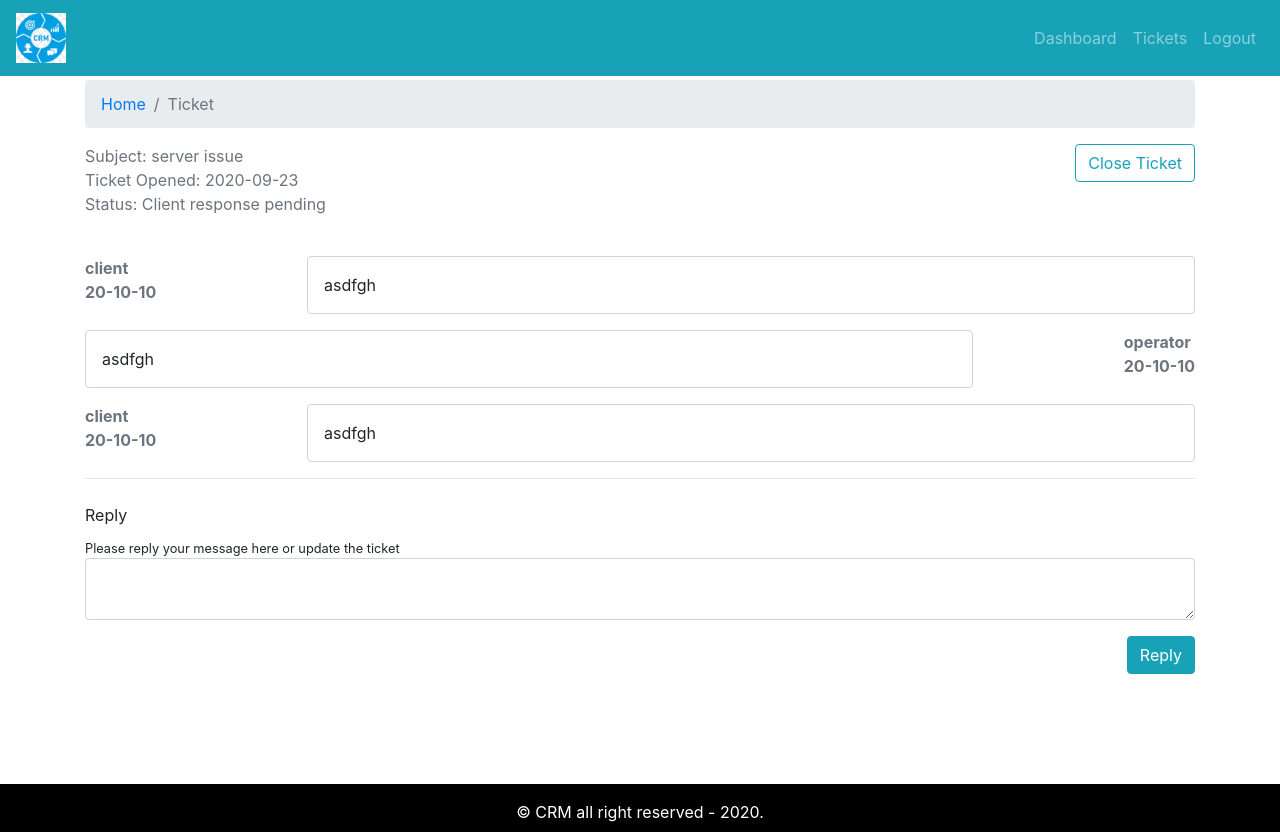
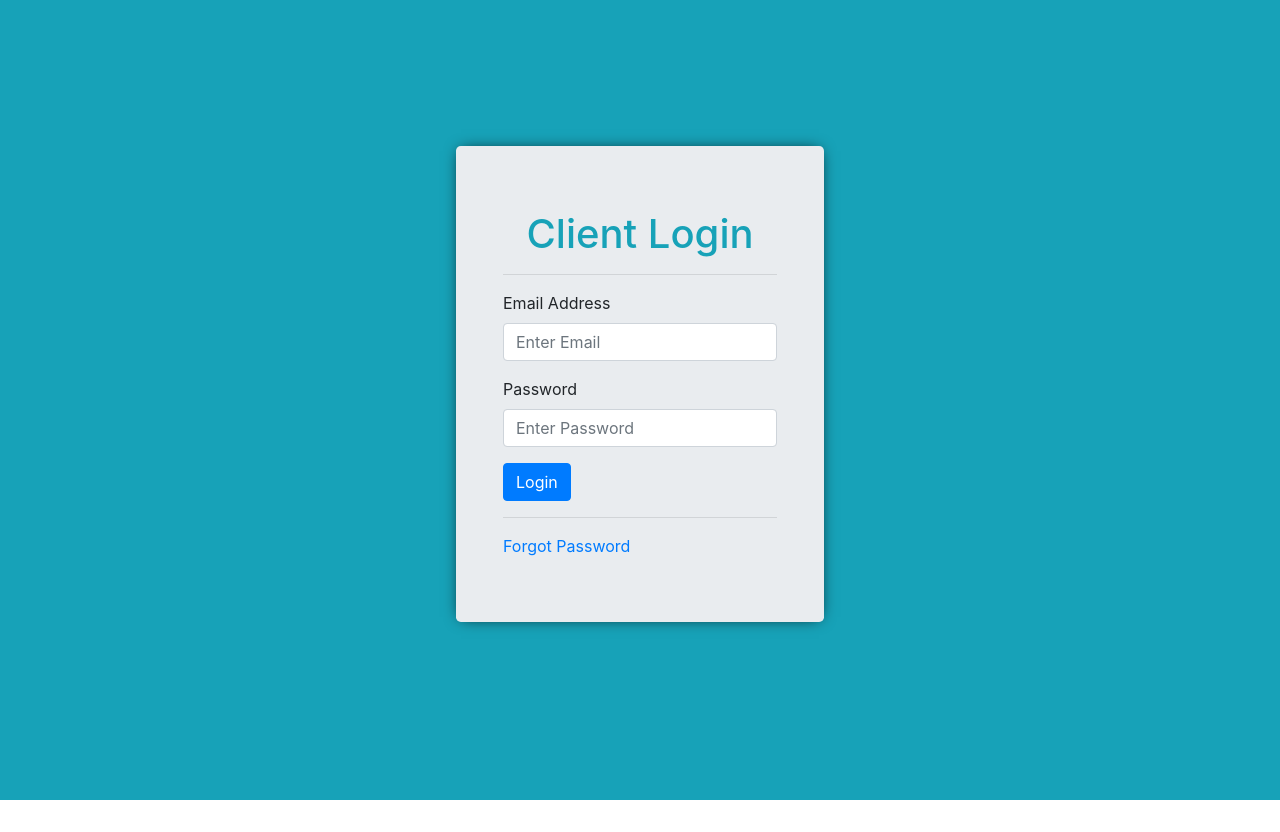
Before and after one commit to snehit-droid/crm-frontend, a React (Create React App) app: page / in a window 1280 px wide. After the commit the page ends 800 px from the top, so only its background shows below. Built offline with nearby package versions, Linux system fonts and the light colour scheme.

Commit message:
App setup frontend

```diff
--- a/package.json
+++ b/package.json
@@ -11,6 +11,8 @@
     "react": "^17.0.1",
     "react-bootstrap": "^1.4.0",
     "react-dom": "^17.0.1",
+    "react-router-bootstrap": "^0.25.0",
+    "react-router-dom": "^5.2.0",
     "react-scripts": "4.0.1",
     "web-vitals": "^0.2.4"
   },
--- a/src/App.js
+++ b/src/App.js
@@ -1,23 +1,41 @@
 import React from 'react';
 import './App.css';
-
-// import { Entry } from './pages/entry/Entry.page'
-import { DefaultLayout } from './layout/DefaultLayout'
-// import { Dashboard } from './pages/dashboard/Dashboard.page'
-// import { AddTicket } from './pages/new-ticket/AddTicket.page'
-// import { TicketLists } from './pages/ticket-list/TicketLists.page'
+import {
+  BrowserRouter as Router,
+  Switch,
+  Route
+} from 'react-router-dom';
+import { Entry } from './pages/entry/Entry.page'
+import { Dashboard } from './pages/dashboard/Dashboard.page'
+import { AddTicket } from './pages/new-ticket/AddTicket.page'
+import { TicketLists } from './pages/ticket-list/TicketLists.page'
 import { Ticket } from './pages/ticket/Ticket.page'
+import { PrivateRoute } from './components/private-route/PrivateRoute.comp'
 
 function App() {
   return (
     <div className="App">
-      {/* <Entry /> */}
-      <DefaultLayout>
-        {/* <Dashboard /> */}
-        {/* <AddTicket /> */}
-        {/* <TicketLists /> */}
-        <Ticket />
-      </DefaultLayout>
+      <Router>
+        <Switch>
+          <Route exact path="/">
+            <Entry />
+          </Route>
+
+            <PrivateRoute path="/dashboard">
+              <Dashboard />
+            </PrivateRoute>
+            <PrivateRoute path="/add-ticket">
+              <AddTicket />
+            </PrivateRoute>
+            <PrivateRoute path="/tickets">
+              <TicketLists />
+            </PrivateRoute>
+            <PrivateRoute path="/ticket/:tId">
+              <Ticket />
+            </PrivateRoute>
+
+        </Switch>
+      </Router>
       {/* in the above case the sample text is stored in {props.children} of default layout */}
     </div>
   );
--- /dev/null
+++ b/src/components/private-route/PrivateRoute.comp.js
@@ -0,0 +1,16 @@
+import React from 'react'
+import {Route, Redirect} from 'react-router-dom'
+import { DefaultLayout } from "../../layout/DefaultLayout"
+
+const isAuth = true;
+export const PrivateRoute = ({children, ...rest}) => {
+    return (
+        <Route
+            {...rest}
+            render={() =>
+                isAuth ?
+                <DefaultLayout>{children}</DefaultLayout> : <Redirect to="/" />
+            }
+        />
+    )
+}
--- a/src/components/ticket-table/TicketTable.comp.js
+++ b/src/components/ticket-table/TicketTable.comp.js
@@ -1,5 +1,6 @@
 import React from 'react'
 import { Table } from 'react-bootstrap'
+import {Link} from 'react-router-dom'
 
 export const TicketTable = ({ tickets }) => {
     return(
@@ -16,7 +17,9 @@
                 {tickets.length ? tickets.map((row, index) =>
                 <tr key={index}>
                     <td>{row.id}</td>
-                    <td>{row.subject}</td>
+                    <td>
+                        <Link to={`/ticket/${row.id}`}>{row.subject}</Link>
+                    </td>
                     <td>{row.status}</td>
                     <td>{row.addedAt}</td>
                 </tr>
--- a/src/layout/partials/Header.comp.js
+++ b/src/layout/partials/Header.comp.js
@@ -1,8 +1,16 @@
 import React from 'react'
 import { Navbar, Nav } from 'react-bootstrap'
 import logo from '../../assets/img/logo.png'
+import { useHistory } from "react-router-dom"
+import {LinkContainer} from 'react-router-bootstrap'
 
 export const Header = () => {
+    const history = useHistory();
+
+    const logMeOut = () => {
+        history.push("/");
+    };
+
     return(
         <Navbar collapseOnSelect bg="info" variant="dark" expand="md">
             <Navbar.Brand>
@@ -11,9 +19,14 @@
             <Navbar.Toggle aria-controls="basic-navbar-nav" />
             <Navbar.Collapse id="basic-navbar-nav">
                 <Nav className="ml-auto">
-                    <Nav.Link href="/dashboard">Dashboard</Nav.Link>
-                    <Nav.Link href="/dashboard">Tickets</Nav.Link>
-                    <Nav.Link href="/dashboard">Logout</Nav.Link>
+                    <LinkContainer to="/dashboard">
+                        <Nav.Link>Dashboard</Nav.Link>
+                    </LinkContainer>
+                    <LinkContainer to="/tickets">
+                        <Nav.Link>Tickets</Nav.Link>
+                    </LinkContainer>
+
+                    <Nav.Link onClick={logMeOut}>Logout</Nav.Link>
                 </Nav>
             </Navbar.Collapse>
         </Navbar>
--- a/src/pages/dashboard/Dashboard.page.js
+++ b/src/pages/dashboard/Dashboard.page.js
@@ -3,7 +3,7 @@
 import { TicketTable } from '../../components/ticket-table/TicketTable.comp'
 import tickets from '../../assets/data/dummy-tickets.json'
 import { PageBreadcrumb } from '../../components/breadcrumb/Breadcrumb.comp'
-
+import {Link} from 'react-router-dom';
 
 export const Dashboard = () => {
     return(
@@ -15,10 +15,13 @@
             </Row>
             <Row>
                 <Col className="text-center mt-5 mb-2">
-                    <Button
-                        variant="info"
-                        style={{'fontSize':'2rem', 'padding':'10px 30px'}}>
-                            Add New Ticket</Button>
+                    <Link to="/add-ticket">
+                        <Button
+                            variant="info"
+                            style={{'fontSize':'2rem', 'padding':'10px 30px'}}>
+                            Add New Ticket
+                        </Button>
+                    </Link>
                 </Col>
             </Row>
             <Row>
--- a/src/pages/new-ticket/AddTicket.page.js
+++ b/src/pages/new-ticket/AddTicket.page.js
@@ -1,4 +1,4 @@
-import React, { useState, useEffect } from 'react'
+import React, { useState } from 'react'
 import { Container, Row, Col } from 'react-bootstrap'
 import { PageBreadcrumb } from '../../components/breadcrumb/Breadcrumb.comp'
 import { AddTicketForm } from '../../components/add-ticket-form/AddTicketForm.comp'
--- a/src/pages/ticket-list/TicketLists.page.js
+++ b/src/pages/ticket-list/TicketLists.page.js
@@ -4,6 +4,7 @@
 import { SearchForm } from '../../components/search-form/SearchForm.comp'
 import { TicketTable } from '../../components/ticket-table/TicketTable.comp'
 import tickets from '../../assets/data/dummy-tickets.json'
+import {Link} from 'react-router-dom';
 
 export const TicketLists = () => {
     const [str, setStr] = useState('');
@@ -29,7 +30,9 @@
             </Row>
             <Row className="mt-4">
                 <Col>
-                    <Button variant="info">Add New Ticket</Button>
+                    <Link to="/add-ticket">
+                        <Button variant="info">Add New Ticket</Button>
+                    </Link>
                 </Col>
                 <Col className="text-right">
                     <SearchForm handleOnChange={handleOnChange} str={str}/>
--- a/src/pages/ticket/Ticket.page.js
+++ b/src/pages/ticket/Ticket.page.js
@@ -1,13 +1,26 @@
-import React, {useState} from 'react'
+import React, {useState, useEffect} from 'react'
 import {Container, Row, Button, Col} from 'react-bootstrap'
 import { PageBreadcrumb } from '../../components/breadcrumb/Breadcrumb.comp'
 import tickets from '../../assets/data/dummy-tickets.json'
 import {MessageHistory} from '../../components/message-history/MessageHistory.comp'
 import {UpdateTicket} from '../../components/update-ticket/UpdateTicket.comp'
+import {useParams} from 'react-router-dom'
 
-const ticket = tickets[3]
+// const ticket = tickets[3]
 export const Ticket = () => {
-    const [message, setMessage] = useState('')
+    const { tId } = useParams();
+
+    const [message, setMessage] = useState('');
+    const [ticket, setTicket] = useState('');
+
+    useEffect(() => {
+        for(let i=0; i<tickets.length; i++){
+            if(tickets[i].id == tId){
+                setTicket(tickets[i]);
+                continue;
+            }
+        }
+    }, [tId]);
 
     const handleOnChange = (e) => {
         setMessage(e.target.value);
@@ -36,7 +49,7 @@
             </Row>
             <Row className="mt-4">
                 <Col>
-                    <MessageHistory msg={ticket.history}/>
+                    {ticket.history ? <MessageHistory msg={ticket.history}/> : ''}
                 </Col>
             </Row>
             <hr />
```
Also changed, not shown: 2 other files (tests, documents, lock files or other folders).
